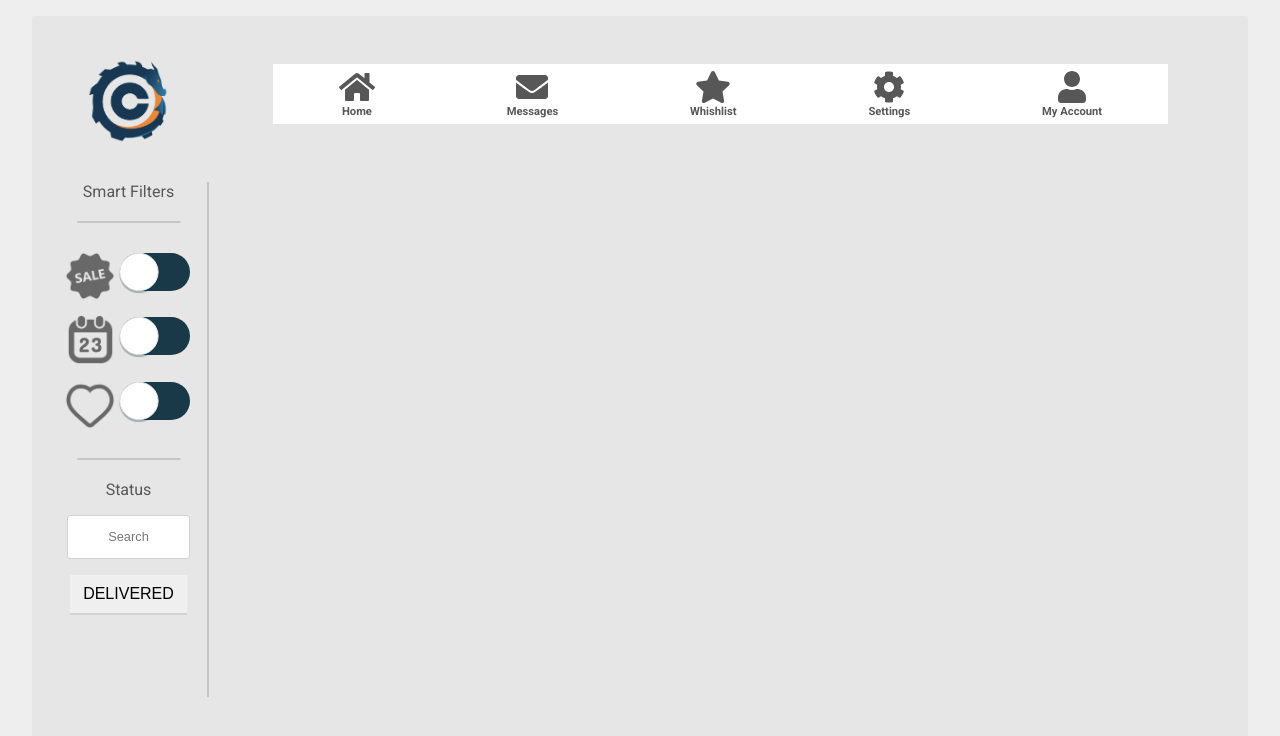
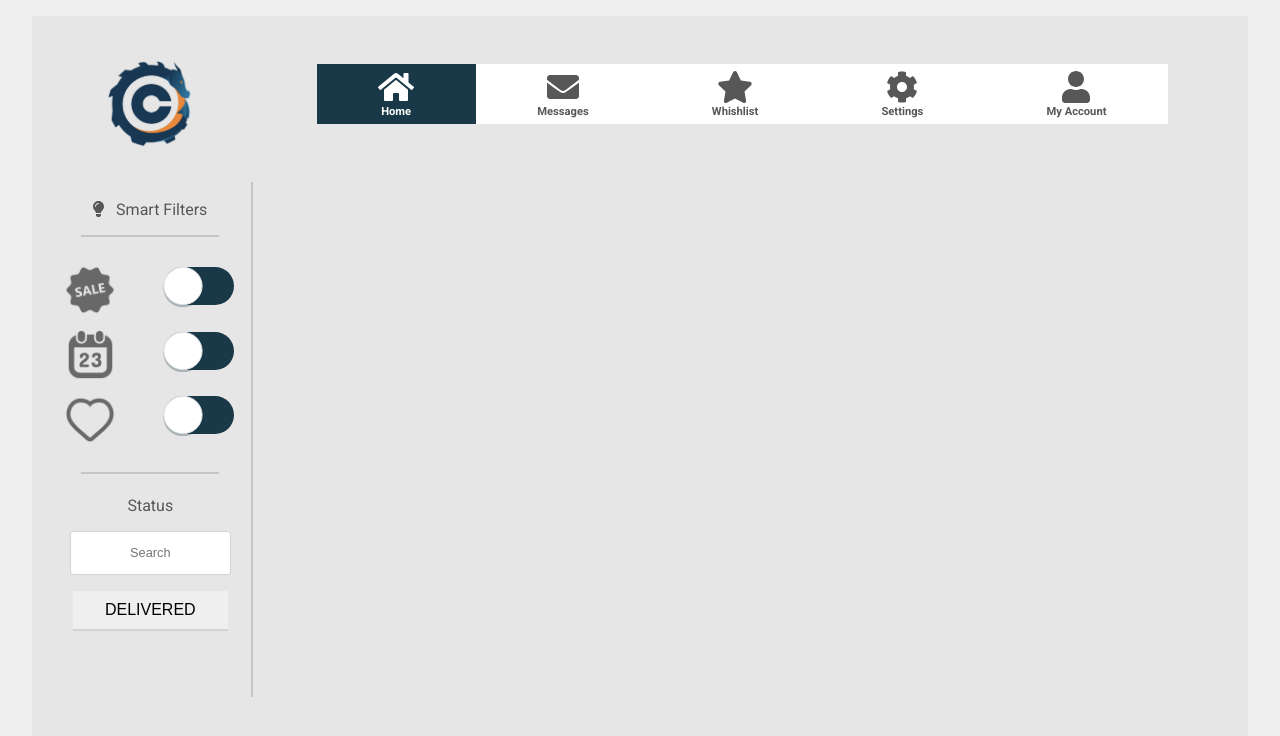
Before and after one commit to germancardenasm/leanit, a React (Create React App) app: page / in a window 1280 px wide. Shown: the top 736 px of the page. Built offline with nearby package versions, Linux system fonts and the light colour scheme.

Commit message:
Add active class to NavLinks

```diff
--- a/src/components/Navlink/Navlink.css
+++ b/src/components/Navlink/Navlink.css
@@ -15,6 +15,11 @@
     color: white;
 }
 
+.navLink.active {
+    background: #193948;
+    color: white;
+}
+
 .navLink .linkName {
     margin-top: 2px;
     font-size: 0.7rem;
--- a/src/components/Navlink/Navlink.js
+++ b/src/components/Navlink/Navlink.js
@@ -4,7 +4,7 @@ import "./NavLink.css";
 
 const Navlink = props => {
   return (
-    <li className="navLink">
+    <li className={["navLink", props.active ? "active" : ""].join(" ")}>
       <FontAwesomeIcon icon={props.icon} size="2x" />
       <span className="linkName">{props.alt}</span>
     </li>
--- a/src/components/SmartFilters/SmartFilters.css
+++ b/src/components/SmartFilters/SmartFilters.css
@@ -1,8 +1,6 @@
 .smartFilters {
     position: relative;
-    margin: 1.25rem 0;
     padding: 1rem 0;
-
 }
 
 .smartFilters::before {
--- a/src/components/Status/Status.css
+++ b/src/components/Status/Status.css
@@ -1,3 +1,4 @@
 .status {
     position: relative;
+    margin-top: 0.5rem;
 }
--- a/src/components/UI/MainLogo/MainLogo.css
+++ b/src/components/UI/MainLogo/MainLogo.css
@@ -1,5 +1,5 @@
 .mainLogo {
-    height: 85px;
+    height: 90px;
     padding: 10px;
     margin-bottom: 1.8rem;
 }
--- a/src/components/UI/Title/Title.css
+++ b/src/components/UI/Title/Title.css
@@ -1,4 +1,6 @@
 .title {
+    display: inline-block;
+    white-space: pre;
     font-weight: 400;
     font-size: 1rem;
     margin-bottom: 1rem;
--- a/src/containers/Navbar/Navbar.js
+++ b/src/containers/Navbar/Navbar.js
@@ -11,7 +11,7 @@ const Navbar = props => {
   return (
     <div className="navBar">
       <ul>
-        <NavLink icon={faHome} alt="Home" />
+        <NavLink icon={faHome} alt="Home" active />
         <NavLink icon={faEnvelope} alt="Messages" />
         <NavLink icon={faStar} alt="Whishlist" />
         <NavLink icon={faCog} alt="Settings" />
--- a/src/containers/Sidebar/Sidebar.css
+++ b/src/containers/Sidebar/Sidebar.css
@@ -1,7 +1,7 @@
 .sidebar {
     position: relative;
     display: inline-block;
-    width: 160px;
+    width: 240px;
     padding: 1rem;
 }
 
--- a/src/containers/Sidebar/Sidebar.js
+++ b/src/containers/Sidebar/Sidebar.js
@@ -3,13 +3,18 @@ import SmartFilters from "../../components/SmartFilters/SmartFilters";
 import Status from "../../components/Status/Status";
 import Title from "../../components/UI/Title/Title";
 import MainLogo from "../../components/UI/MainLogo/MainLogo";
+import { FontAwesomeIcon } from "@fortawesome/react-fontawesome";
+import { faLightbulb } from "@fortawesome/free-solid-svg-icons";
 import "./Sidebar.css";
 
 const Sidebar = () => {
   return (
     <div className="sidebar">
       <MainLogo />
-      <Title title="Smart Filters" />
+      <FontAwesomeIcon icon={faLightbulb} size="1x">
+        {"  "}
+      </FontAwesomeIcon>
+      <Title title="   Smart Filters" />
       <SmartFilters />
       <Status />
     </div>
```
